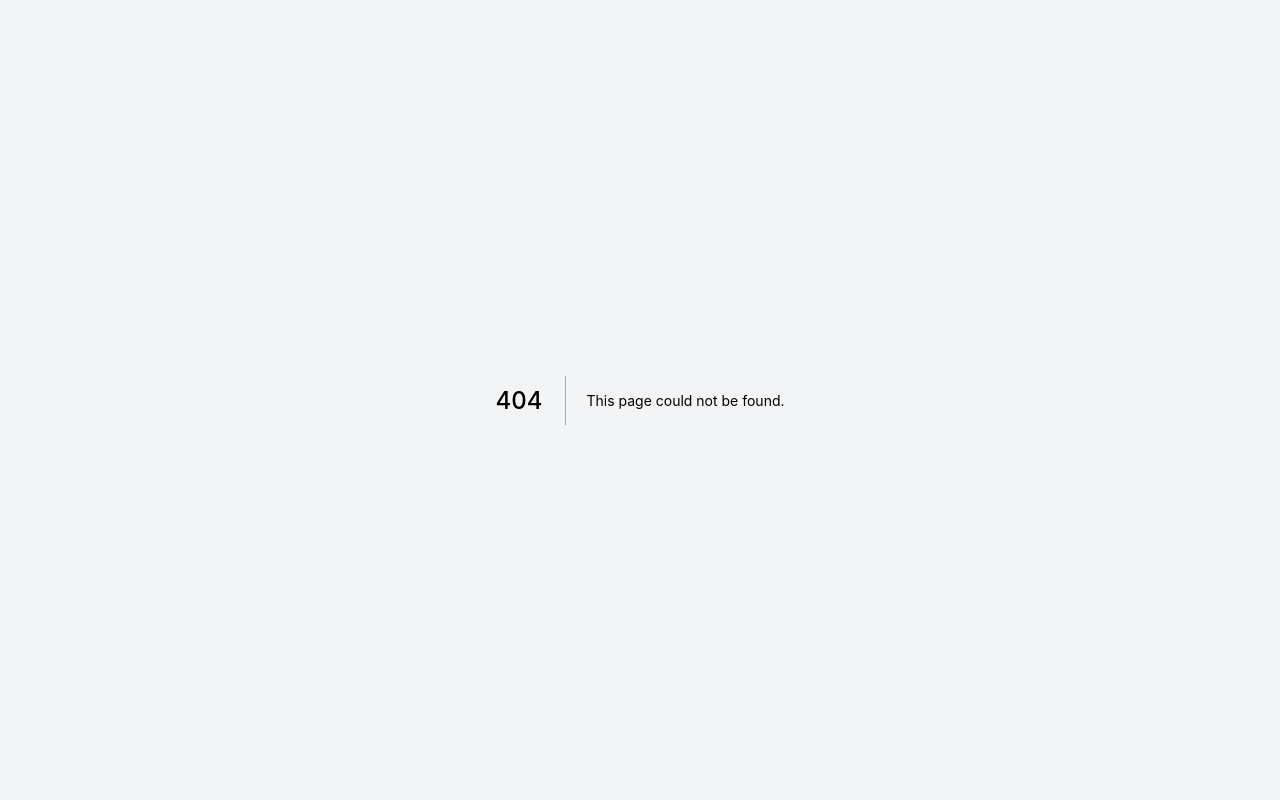
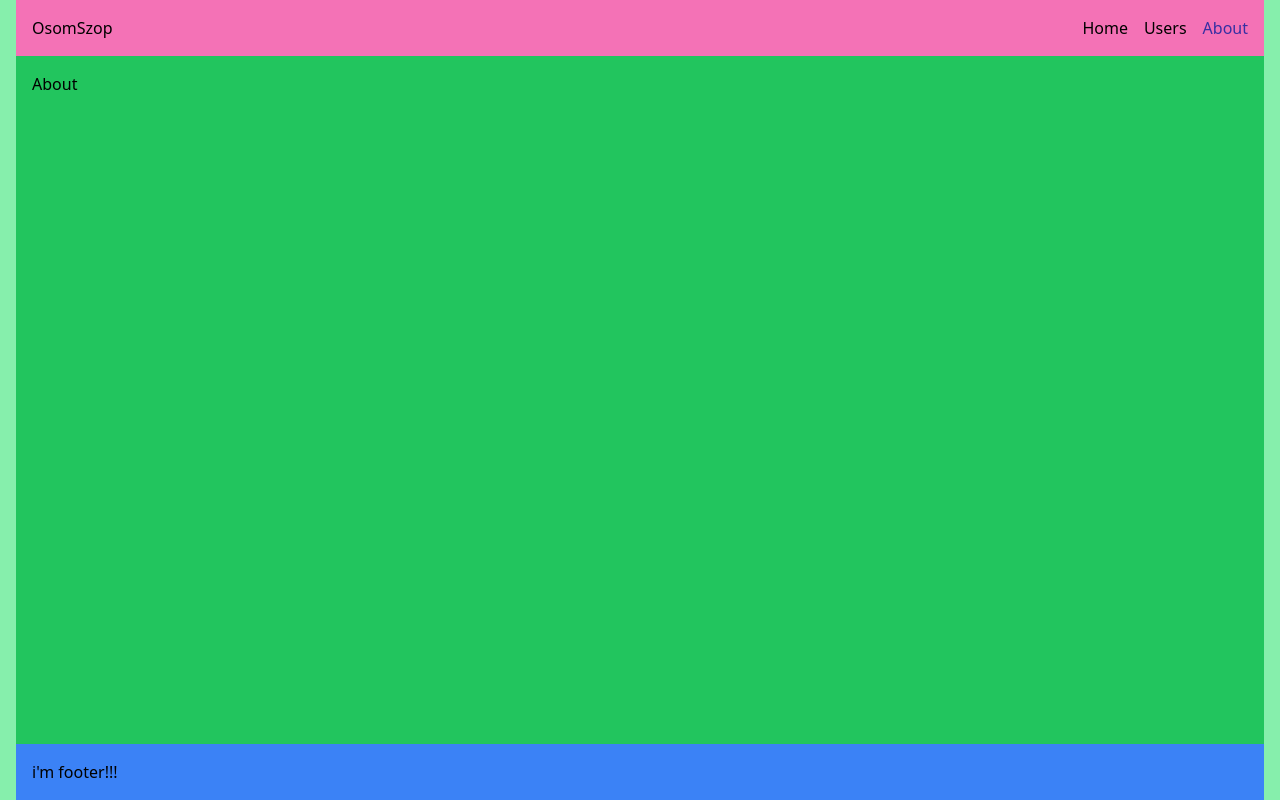
Before and after one commit to gosiajaninska/next-app, a Next.js app: page /about in a window 1280 px wide. Before the commit this address had no page. Built offline with nearby package versions, Linux system fonts and the light colour scheme.

Commit message:
selected menu link

```diff
--- a/components/Header.tsx
+++ b/components/Header.tsx
@@ -1,3 +1,21 @@
+import Link from "next/link"
+import { useRouter } from 'next/router'
+
 export const Header = () => {
-  return <header className="bg-pink-400 p-4">header</header>
+  const router = useRouter()
+
+  return <header className="bg-pink-400 p-4 flex flex-col md:flex-row justify-between">
+    OsomSzop
+    <nav className="flex gap-4">
+      <Link href="/">
+        <a title="home" className={router.pathname == "/" ? "text-indigo-800" : ""}>Home</a>
+      </Link>
+      <Link href="/users">
+        <a title="users" className={router.pathname.startsWith("/users") ? "text-indigo-800" : ""}>Users</a>
+      </Link>
+      <Link href="/about">
+        <a title="about" className={router.pathname == "/about" ? "text-indigo-800" : ""}>About</a>
+      </Link>
+    </nav>
+  </header>
 }
--- /dev/null
+++ b/pages/about.tsx
@@ -0,0 +1,18 @@
+import { Footer } from "../components/Footer"
+import { Header } from "../components/Header"
+
+const About = () => {
+  return (
+    <div className="container md:px-4 flex flex-col bg-green-300 min-h-screen">
+      <Header></Header>
+      <main className="bg-green-500 flex-grow">
+        <div className="p-4">
+          <h1>About</h1>
+        </div>
+      </main>
+      <Footer></Footer>
+    </div>
+  )
+}
+
+export default About
--- /dev/null
+++ b/pages/users/123.tsx
@@ -0,0 +1,18 @@
+import { Footer } from "../../components/Footer"
+import { Header } from "../../components/Header"
+
+const Users = () => {
+  return (
+    <div className="container md:px-4 flex flex-col bg-green-300 min-h-screen">
+      <Header></Header>
+      <main className="bg-yellow-200 flex-grow">
+        <div className="p-4">
+          <h1>User 123</h1>
+        </div>
+      </main>
+      <Footer></Footer>
+    </div>
+  )
+}
+
+export default Users
--- /dev/null
+++ b/pages/users/index.tsx
@@ -0,0 +1,18 @@
+import { Footer } from "../../components/Footer"
+import { Header } from "../../components/Header"
+
+const Users = () => {
+  return (
+    <div className="container md:px-4 flex flex-col bg-green-300 min-h-screen">
+      <Header></Header>
+      <main className="bg-yellow-200 flex-grow">
+        <div className="p-4">
+          <h1>Users</h1>
+        </div>
+      </main>
+      <Footer></Footer>
+    </div>
+  )
+}
+
+export default Users
```
